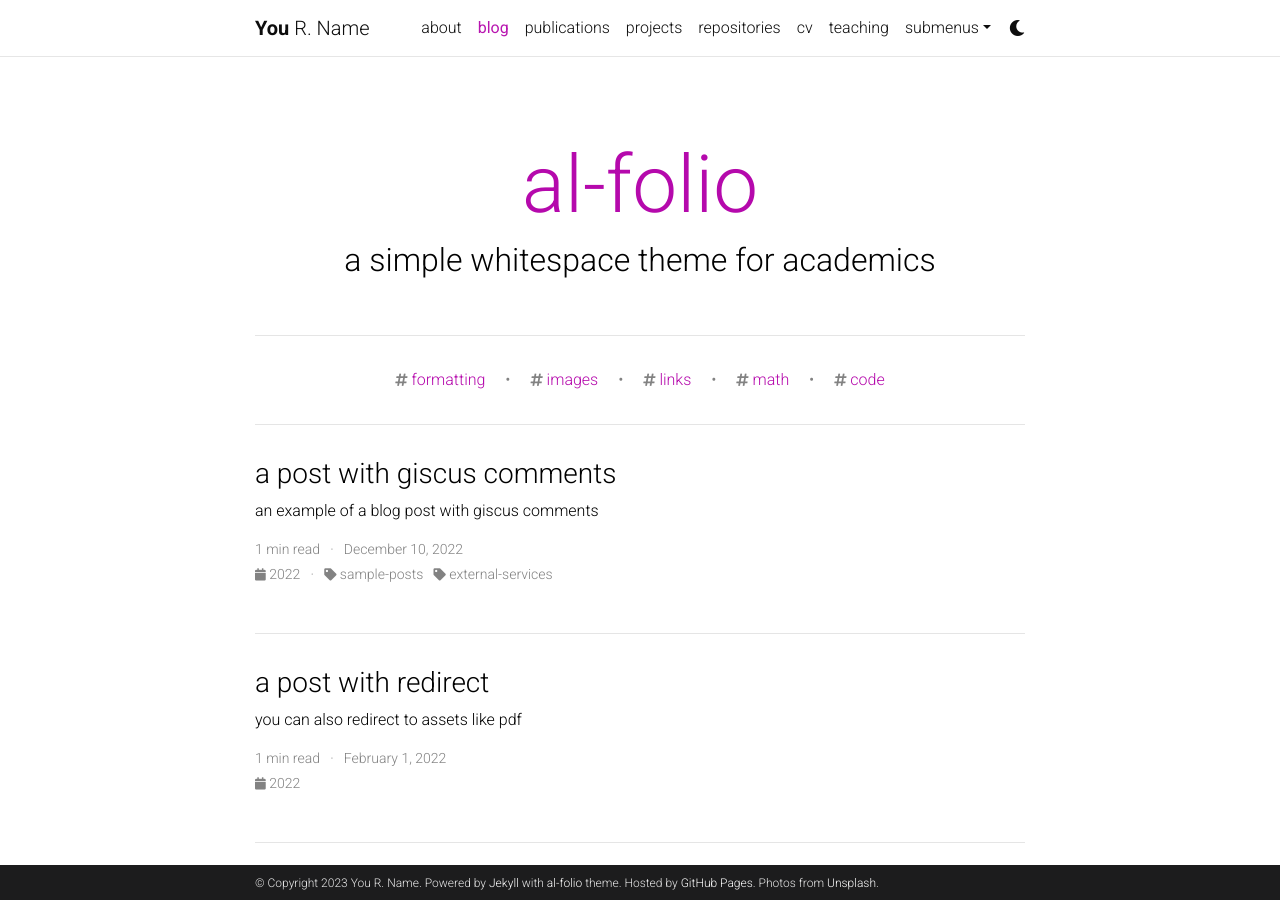
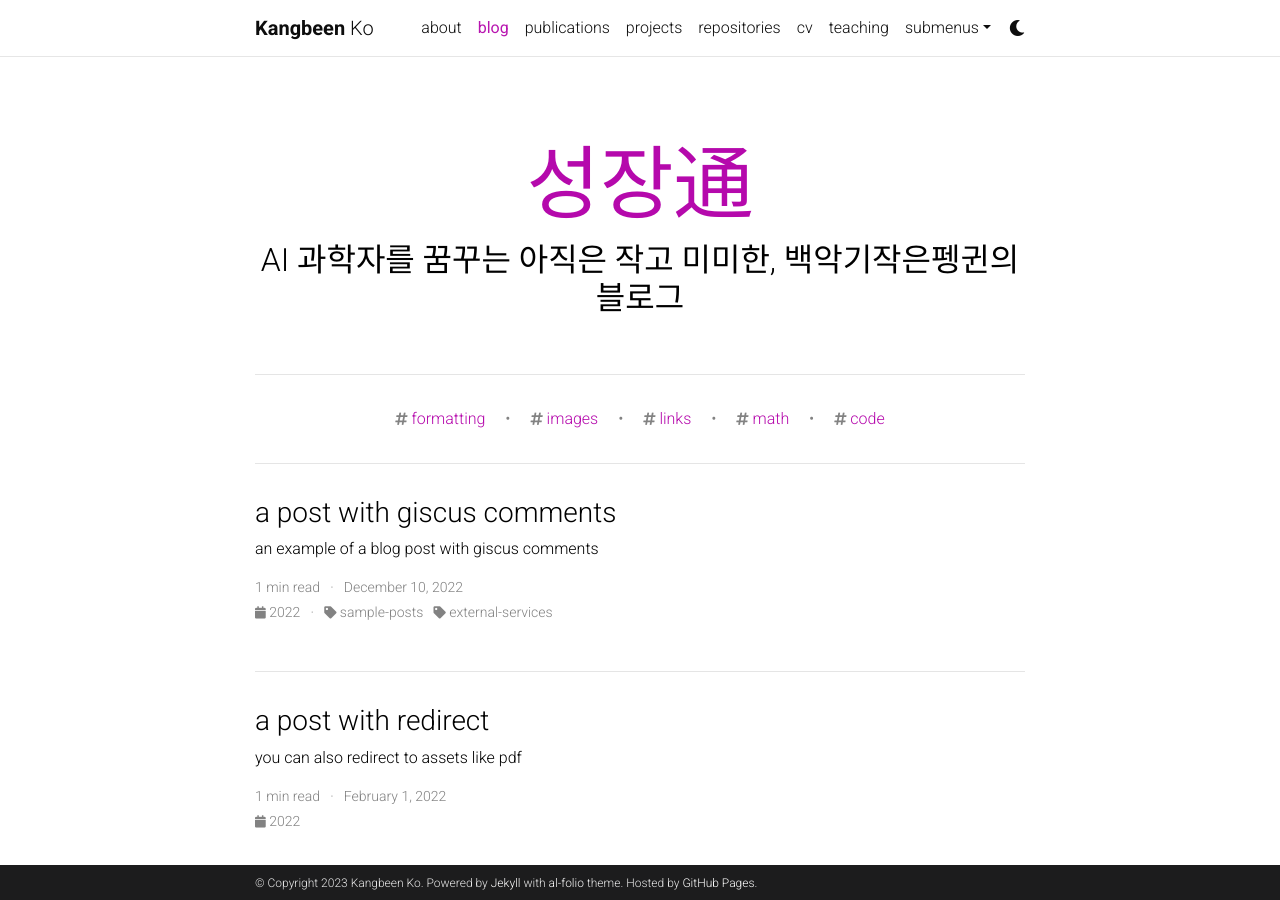
Before and after one commit to KevinTheRainmaker/KevinTheRainmaker.github.io, a Jekyll site: the page built from blog/index.html, in a window 1280 px wide and 900 px high. Built offline with Jekyll 4.4.1, drawn with Linux system fonts in a browser that asks for light colours; the list of posts is cut into pages by our own code; comment, search, counter and statistics services are not loaded; a style sheet for code colours, icons or effects is not loaded; some of the changed lines change nothing that is shown.

Commit message:
docs(_config.yml): revise informations

```diff
--- a/_config.yml
+++ b/_config.yml
@@ -3,19 +3,18 @@
 # -----------------------------------------------------------------------------
 
 title: blank # the website title (if blank, full name will be used instead)
-first_name: You
-middle_name: R.
-last_name: Name
-email: you@example.com
+first_name: Kangbeen
+# middle_name:
+last_name: Ko
+email: sweetrainforyou@gmail.com
 description: > # the ">" symbol means to ignore newlines until "footer_text:"
-  A simple, whitespace theme for academics. Based on [*folio](https://github.com/bogoli/-folio) design.
+  Welcome to Kangbeen Ko's Personal page.
 footer_text: >
   Powered by <a href="https://jekyllrb.com/" target="_blank">Jekyll</a> with <a href="https://github.com/alshedivat/al-folio">al-folio</a> theme.
   Hosted by <a href="https://pages.github.com/" target="_blank">GitHub Pages</a>.
-  Photos from <a href="https://unsplash.com" target="_blank">Unsplash</a>.
 keywords: jekyll, jekyll-theme, academic-website, portfolio-website # add your own keywords or leave empty
 lang: en # the language of your site (for example: en, fr, cn, ru, etc.)
-icon: ⚛️ # the emoji used as the favicon (alternatively, provide image name in /assets/img/)
+icon: 🧑‍💻 # the emoji used as the favicon (alternatively, provide image name in /assets/img/)
 
 url: https://kevintherainmaker.github.io # the base hostname & protocol for your site
 baseurl: # the subpath of your site, e.g. /blog/
@@ -66,40 +65,22 @@ og_image: # The site-wide (default for all links) Open Graph preview image
 # Social integration
 # -----------------------------------------------------------------------------
 
-github_username: # your GitHub user name
-gitlab_username: # your GitLab user name
-twitter_username: # your Twitter handle
-mastodon_username: # your mastodon instance+username in the format instance.tld/@username
+github_username: KevinTheRainmaker# your GitHub user name
 linkedin_username: # your LinkedIn user name
-telegram_username: # your Telegram user name
 scholar_userid: # your Google Scholar ID
 semanticscholar_id: # your Semantic Scholar ID
-whatsapp_number: # your WhatsApp number (full phone number in international format. Omit any zeroes, brackets, or dashes when adding the phone number in international format.)
-orcid_id: # your ORCID ID
 medium_username: # your Medium username
-quora_username: # your Quora username
-publons_id: # your ID on Publons
-osf_id: # your OSF ID
 research_gate_profile: # your profile on ResearchGate
 blogger_url: # your blogger URL
 work_url: # work page URL
-keybase_username: # your keybase user name
-wikidata_id: # your wikidata id
-wikipedia_id: # your wikipedia id (Case sensitive)
-dblp_url: # your DBLP profile url
 stackoverflow_id: # your stackoverflow id
 kaggle_id: # your kaggle id
-lastfm_id: # your lastfm id
-spotify_id: # your spotify id
-pinterest_id: # your pinterest id
-unsplash_id: # your unsplash id
-instagram_id: # your instagram id
+instagram_id: lucete_lactea # your instagram id
 facebook_id: # your facebook id
 youtube_id: # your youtube channel id (youtube.com/@<youtube_id>)
-discord_id: # your discord id (18-digit unique numerical identifier)
 
 contact_note: >
-  You can even add a little note about which of these is the best way to reach you.
+  Feel free to contact me by email if there is anything you want to talk to me about.
 
 # -----------------------------------------------------------------------------
 # Analytics and search engine verification
@@ -115,9 +96,9 @@ bing_site_verification: # out your bing-site-verification ID (Bing Webmaster)
 # Blog
 # -----------------------------------------------------------------------------
 
-blog_name: al-folio # blog_name will be displayed in your blog page
+blog_name: 성장通 # blog_name will be displayed in your blog page
 blog_nav_title: blog # your blog must have a title for it to be displayed in the nav bar
-blog_description: a simple whitespace theme for academics
+blog_description: AI 과학자를 꿈꾸는 아직은 작고 미미한, 백악기작은펭귄의 블로그
 permalink: /blog/:year/:title/
 
 # Pagination
@@ -131,29 +112,29 @@ related_blog_posts:
 # Giscus comments (RECOMMENDED)
 # Follow instructions on https://giscus.app/ to setup for your repo to fill out
 # the information below.
-giscus:
-  repo: alshedivat/al-folio # <your-github-user-name>/<your-github-repo-name>
-  repo_id: MDEwOlJlcG9zaXRvcnk2MDAyNDM2NQ==
-  category: Comments # name of the category under which discussions will be created
-  category_id: DIC_kwDOA5PmLc4CTBt6
-  mapping: title # identify discussions by post title
-  strict: 1 # use strict identification mode
-  reactions_enabled: 1 # enable (1) or disable (0) emoji reactions
-  input_position: bottom # whether to display input form below (bottom) or above (top) the comments
-  theme: preferred_color_scheme # name of the color scheme (preferred works well with al-folio light/dark mode)
-  emit_metadata: 0
-  lang: en
+# giscus:
+#   repo: alshedivat/al-folio # <your-github-user-name>/<your-github-repo-name>
+#   repo_id: MDEwOlJlcG9zaXRvcnk2MDAyNDM2NQ==
+#   category: Comments # name of the category under which discussions will be created
+#   category_id: DIC_kwDOA5PmLc4CTBt6
+#   mapping: title # identify discussions by post title
+#   strict: 1 # use strict identification mode
+#   reactions_enabled: 1 # enable (1) or disable (0) emoji reactions
+#   input_position: bottom # whether to display input form below (bottom) or above (top) the comments
+#   theme: preferred_color_scheme # name of the color scheme (preferred works well with al-folio light/dark mode)
+#   emit_metadata: 0
+#   lang: en
 
 # Disqus comments (DEPRECATED)
-disqus_shortname: al-folio # put your disqus shortname
+# disqus_shortname: al-folio # put your disqus shortname
 # https://help.disqus.com/en/articles/1717111-what-s-a-shortname
 
 # External sources.
 # If you have blog posts published on medium.com or other exteranl sources,
 # you can display them in your blog by adding a link to the RSS feed.
 external_sources:
-  - name: medium.com
-    rss_url: https://medium.com/@al-folio/feed
+  - name: tistory.com
+    rss_url: https://kevin-rain.tistory.com/
 
 # -----------------------------------------------------------------------------
 # Collections
```
